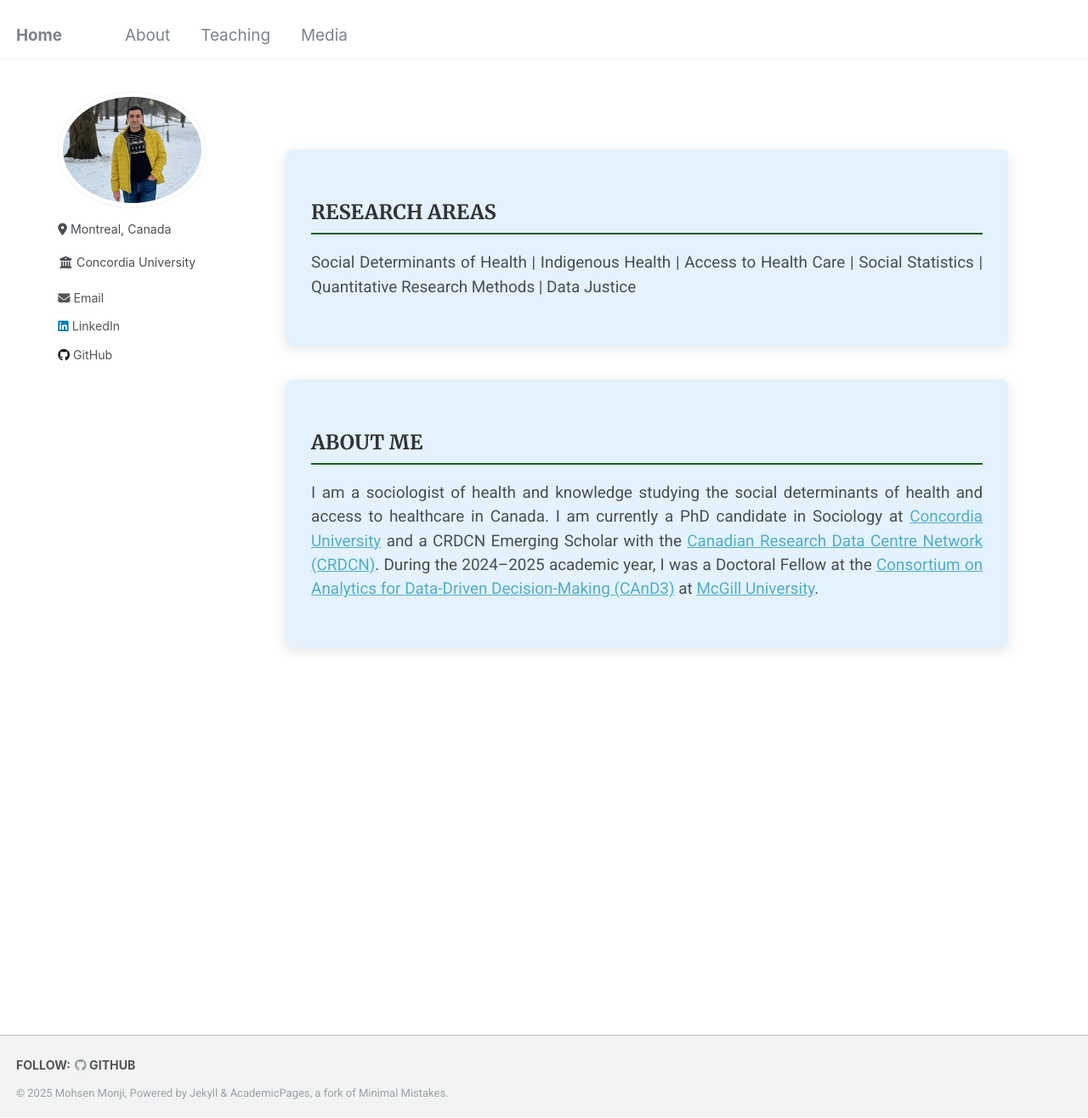
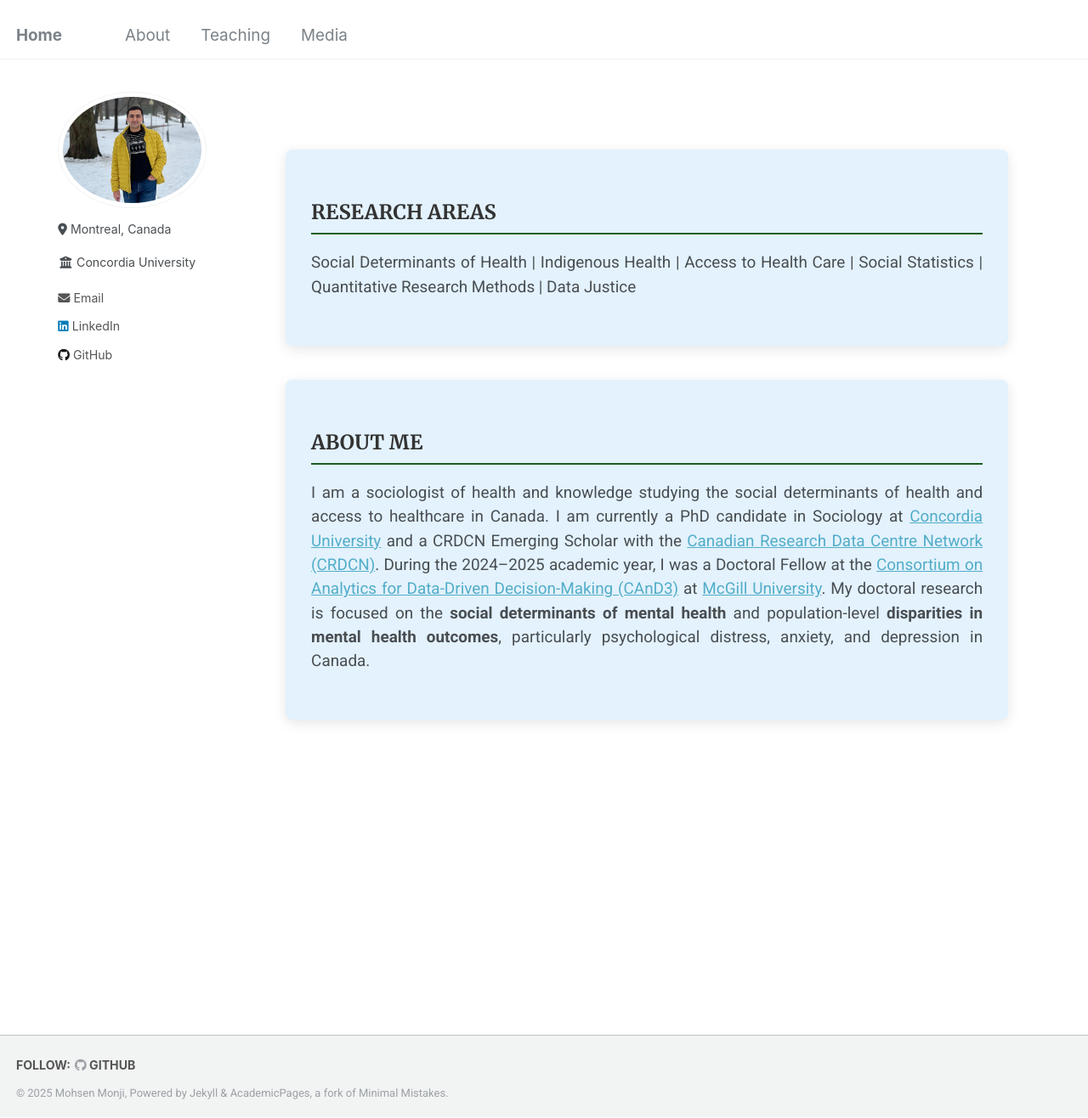
Before and after one commit to Mohsnmonji/mohsnmonji.github.io, a Jekyll site: the page built from about-me.md, in a window 1280 px wide and 1316 px high. Shown: the whole window at 85% size. Built offline with Jekyll 4.4.1, drawn with Linux system fonts in a browser that asks for light colours.

Commit message:
Update about-me.md

```diff
--- a/about-me.md
+++ b/about-me.md
@@ -69,5 +69,8 @@ author_profile: true
     During the 2024–2025 academic year, I was a Doctoral Fellow at the
     <a href="https://www.mcgill.ca/cand3/" target="_blank">Consortium on Analytics for Data-Driven Decision-Making (CAnD3)</a> at
     <a href="https://www.mcgill.ca/" target="_blank">McGill University</a>.
-  </p>
+
+  My doctoral research is focused on the <strong>social determinants of mental health</strong> and
+    population-level <strong>disparities in mental health outcomes</strong>, particularly psychological distress, anxiety, and depression in Canada.
+ </p>
 </div>
```
